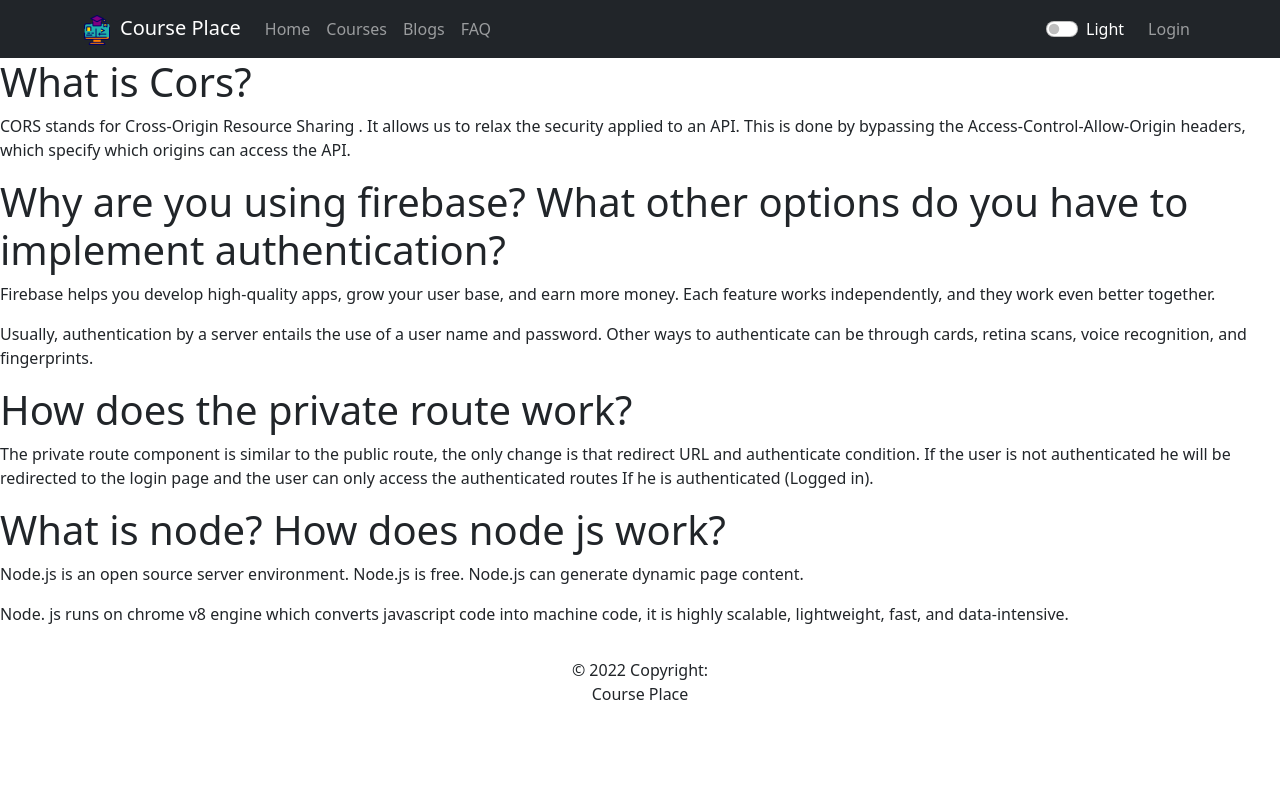
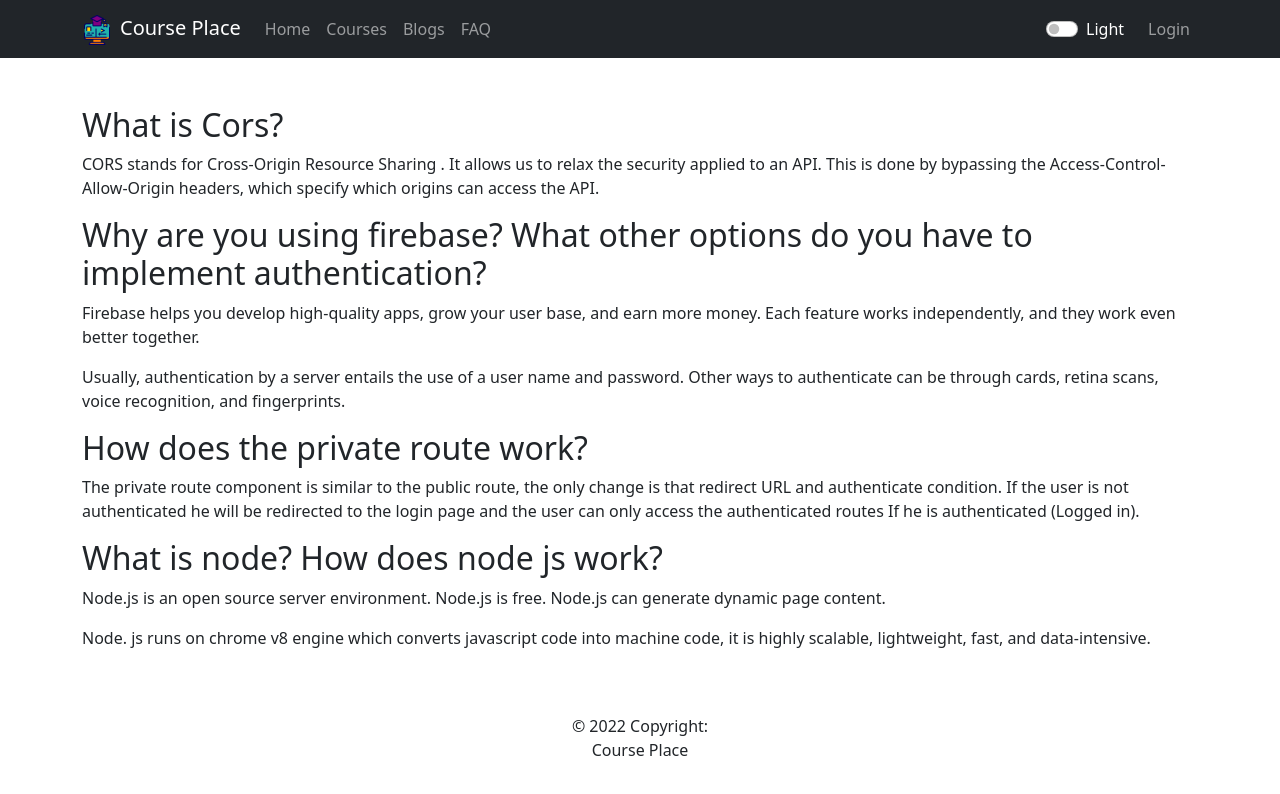
Before and after one commit to pulok-thedeveloper/course-place-client, a React (Create React App) app: page /blogs in a window 1280 px wide. Shown: the top 794 px of the page. Built offline with nearby package versions, Linux system fonts and the light colour scheme; no server answers.

Commit message:
Blog Added

```diff
--- a/src/Pages/Blogs/Blogs.js
+++ b/src/Pages/Blogs/Blogs.js
@@ -1,27 +1,28 @@
 import React from 'react';
+import { Container } from 'react-bootstrap';
 
 const Blogs = () => {
     return (
-        <div>
-            <h1>What is Cors?</h1>
+        <Container className="my-5">
+            <h2>What is Cors?</h2>
                     <p>CORS stands for Cross-Origin Resource Sharing . It allows us to relax the security applied to an API. This is done by bypassing the Access-Control-Allow-Origin headers, which specify which origins can access the API.</p>
 
 
-                    <h1>Why are you using firebase? What other options do you have to implement authentication?</h1>
+                    <h2>Why are you using firebase? What other options do you have to implement authentication?</h2>
                     <p>Firebase helps you develop high-quality apps, grow your user base, and earn more money. Each feature works independently, and they work even better together.</p>
                     <p>
                         Usually, authentication by a server entails the use of a user name and password. Other ways to authenticate can be through cards, retina scans, voice recognition, and fingerprints.
                     </p>
 
 
-                    <h1>How does the private route work?</h1>
+                    <h2>How does the private route work?</h2>
                     <p>The private route component is similar to the public route, the only change is that redirect URL and authenticate condition. If the user is not authenticated he will be redirected to the login page and the user can only access the authenticated routes If he is authenticated (Logged in).</p>
 
 
-                    <h1>What is node? How does node js work?</h1>
+                    <h2>What is node? How does node js work?</h2>
                     <p>Node.js is an open source server environment. Node.js is free. Node.js can generate dynamic page content.</p>
                     <p>Node. js runs on chrome v8 engine which converts javascript code into machine code, it is highly scalable, lightweight, fast, and data-intensive.</p>
-        </div>
+        </Container>
     );
 };
 
```
